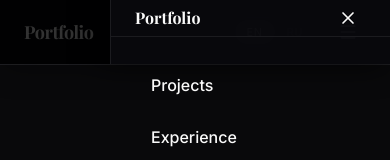
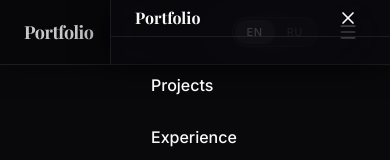
Before and after one commit to Jokhanson/Portfolio, a React (Vite) app: page / in a window 390 px wide. Both pictures are taken after a click on the button 348 px from the left and 32 px from the top of the page. Shown: the top 160 px of the page. Built offline with nearby package versions, Linux system fonts and the light colour scheme; a web font is replaced by a local one.

Commit message:
Drawer glass effect: match navbar bg opacity and blur

```diff
--- a/src/components/nav.tsx
+++ b/src/components/nav.tsx
@@ -62,14 +62,14 @@ export function Nav({ scrollTo }: { scrollTo: (id: string) => void }) {
               exit={{ opacity: 0 }}
               transition={{ duration: 0.2 }}
               onClick={() => setOpen(false)}
-              className="fixed inset-0 bg-black/80 z-40 md:hidden"
+              className="fixed inset-0 bg-black/20 z-40 md:hidden"
             />
             <motion.div
               initial={{ x: "100%" }}
               animate={{ x: 0 }}
               exit={{ x: "100%" }}
               transition={{ type: "spring", stiffness: 300, damping: 30 }}
-              className="fixed top-0 right-0 bottom-0 w-[280px] z-50 bg-[#0A0A0F]/80 backdrop-blur-2xl border-l border-white/[0.08] shadow-[-8px_0_30px_rgba(0,0,0,0.5)] flex flex-col md:hidden"
+              className="fixed top-0 right-0 bottom-0 w-[280px] z-50 bg-[#0A0A0F]/60 backdrop-blur-2xl border-l border-white/[0.08] shadow-[-8px_0_30px_rgba(0,0,0,0.5)] flex flex-col md:hidden"
             >
               <div className="flex items-center justify-between px-6 h-16 border-b border-white/[0.08]">
                 <span className="font-display font-bold text-foreground">{t("nav.logo")}</span>
```
